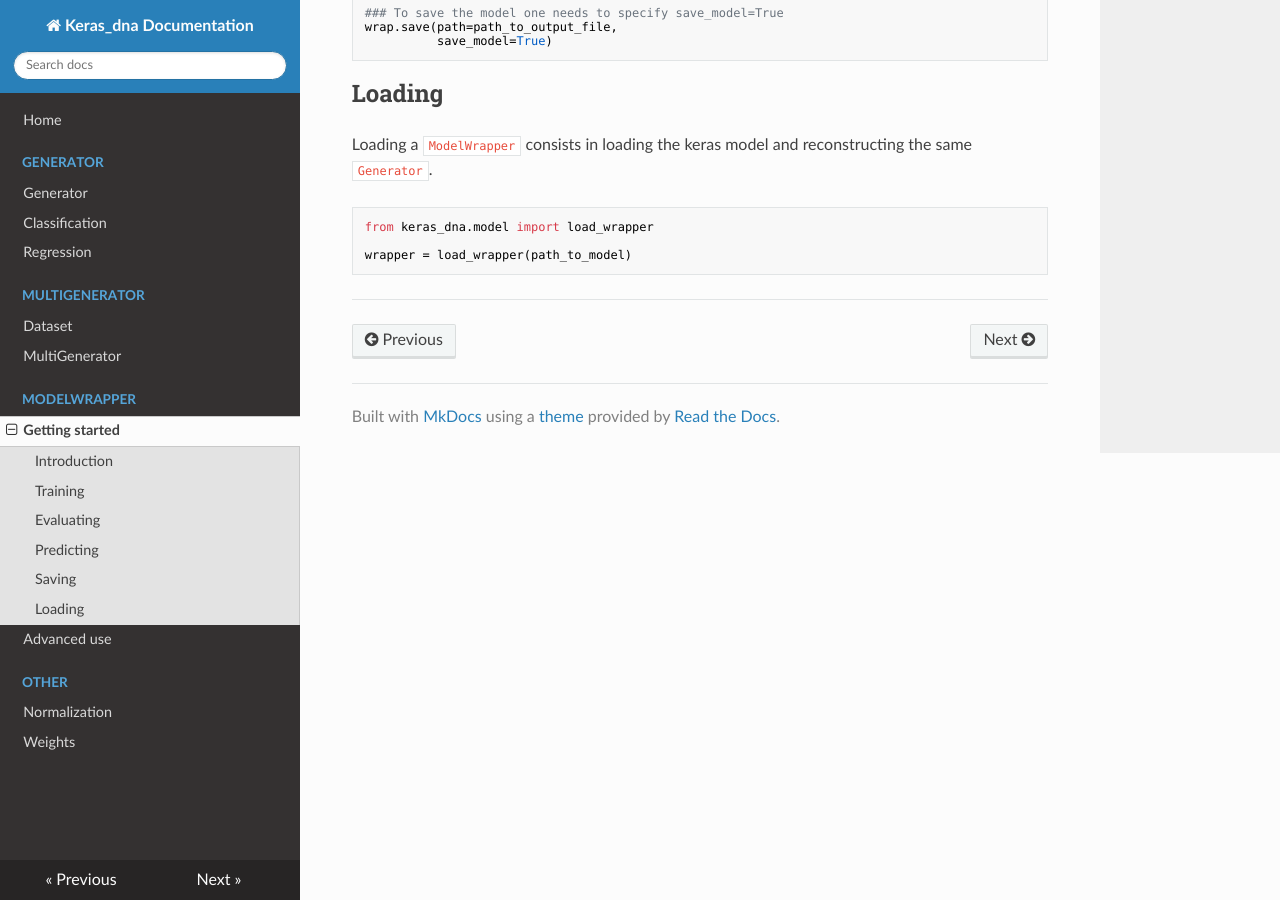
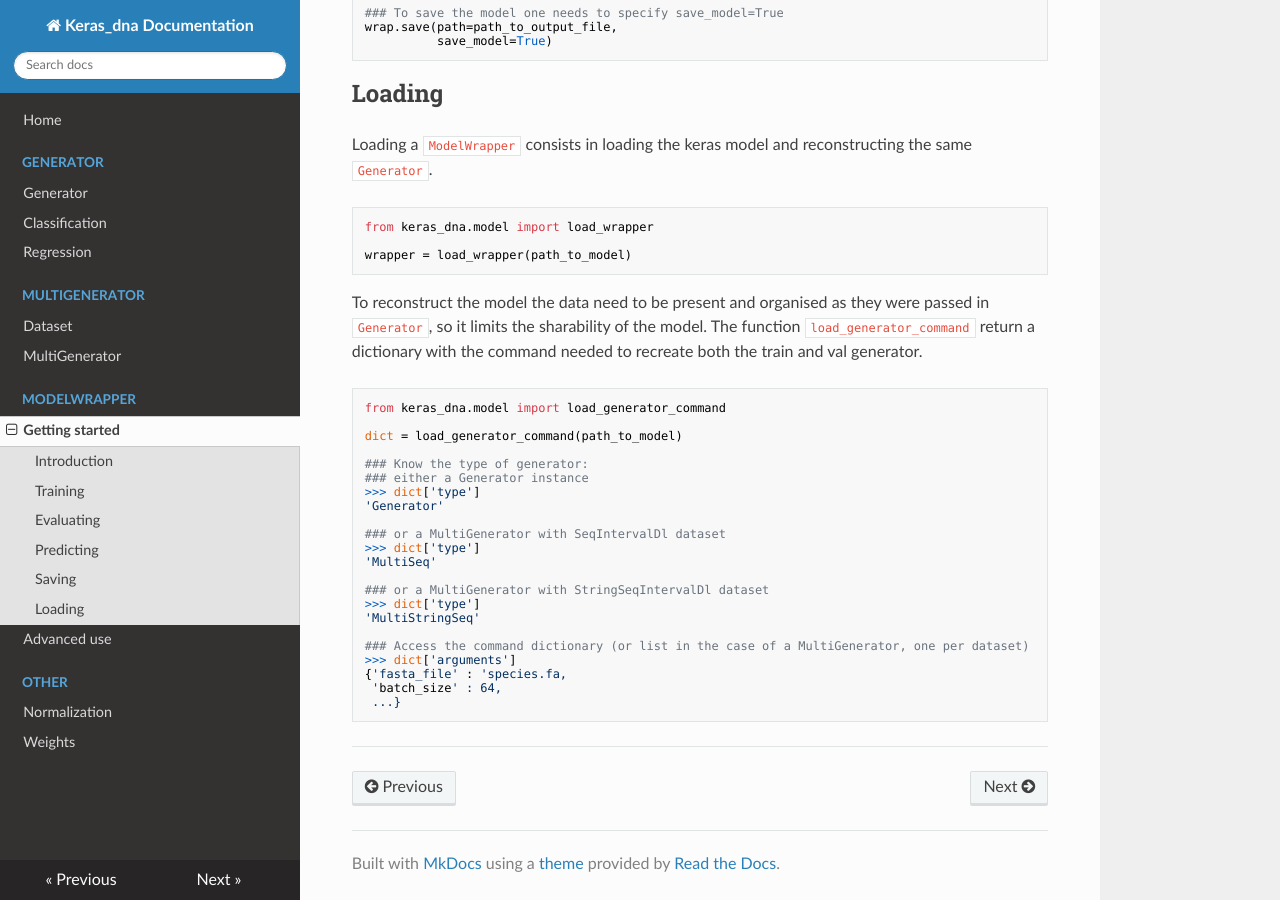
Before and after one commit to etirouthier/keras_dna, an MkDocs documentation site: the page built from docs/modelwrapper.md, in a window 1280 px wide and 900 px high, scrolled down 4520 px. Built offline with MkDocs 1.6.1, drawn with Linux system fonts in a browser that asks for light colours; nearby versions of some CDN libraries.

Commit message:
Update modelwrapper.md

````diff
--- a/docs/modelwrapper.md
+++ b/docs/modelwrapper.md
@@ -252,4 +252,31 @@ from keras_dna.model import load_wrapper
 wrapper = load_wrapper(path_to_model)
 ```
 
+To reconstruct the model the data need to be present and organised as they were passed in `Generator`, so it limits the sharability of the model. The function `load_generator_command` return a dictionary with the command needed to recreate both the train and val generator.
+
+```python
+from keras_dna.model import load_generator_command
+
+dict = load_generator_command(path_to_model)
+
+### Know the type of generator:
+### either a Generator instance
+>>> dict['type']
+'Generator'
+
+### or a MultiGenerator with SeqIntervalDl dataset
+>>> dict['type']
+'MultiSeq'
+
+### or a MultiGenerator with StringSeqIntervalDl dataset
+>>> dict['type']
+'MultiStringSeq'
+
+### Access the command dictionary (or list in the case of a MultiGenerator, one per dataset)
+>>> dict['arguments']
+{'fasta_file' : 'species.fa,
+ 'batch_size' : 64,
+ ...}
+```
+
 ------------------------
````
